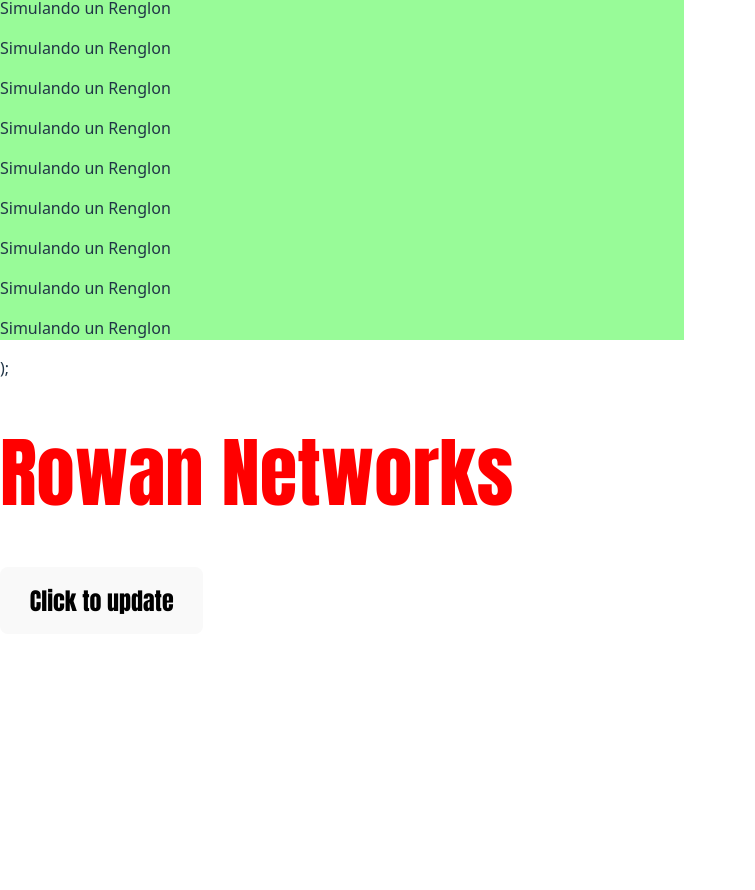
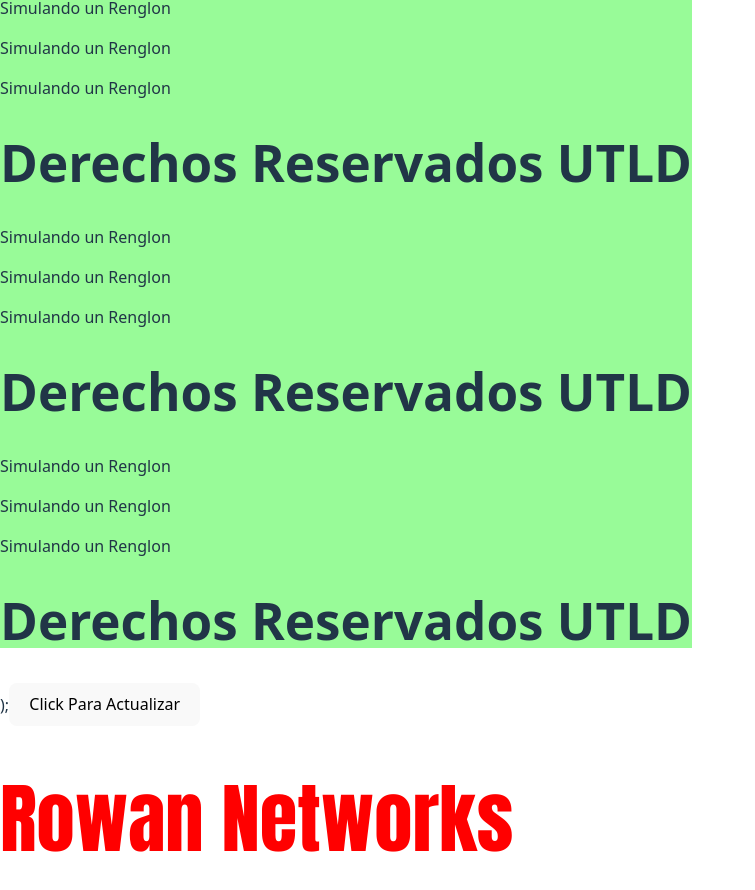
Before and after one commit to vicktor27/exercise1, a React (Vite) app: page / in a window 1280 px wide. Shown: the part 334-1224 px from the top of the page, without its empty margins (0-755 px from the left). Before the commit the page ends 968 px from the top, so only its background shows below. Built offline with nearby package versions, Linux system fonts and the light colour scheme.

Commit message:
BREAKING CHANGE: initial commit

```diff
--- a/src/App.jsx
+++ b/src/App.jsx
@@ -2,16 +2,20 @@
 import Footer from "./components/Footer/Footer";
 import Main from "./components/Main/Main";
 import { useState } from "react";
+import { AppContext } from "./components/AppContext/AppContext";
 
 function App() {
   let name = "PhD Victor M Solis Cardoza";
   const [companyName, setCompanyName] = useState("Rowan Networks");
+  const [copyRight, setCopyRight] = useState("Derechos Reservados UTLD");
   return (
-    <>
-      <Header companyName={companyName} />
-      <Main />
-      <Footer companyName={companyName} setCompanyName={setCompanyName} />
-    </>
+    <AppContext.Provider value={{ copyRight, setCopyRight }}>
+      <>
+        <Header companyName={companyName} />
+        <Main />
+        <Footer companyName={companyName} setCompanyName={setCompanyName} />
+      </>
+    </AppContext.Provider>
   );
 }
 
--- /dev/null
+++ b/src/components/AppContext/AppContext.jsx
@@ -0,0 +1,6 @@
+import { createContext } from "react";
+
+export const AppContext = createContext();
+
+//POR DEFAULT EL CREATECONTEXT TIENE CHILDREN
+//COMPONENTE CLASE
--- a/src/components/Main/Main.jsx
+++ b/src/components/Main/Main.jsx
@@ -1,6 +1,8 @@
 import "./Main.css";
 import Section from "./components/Section/Section";
 import Row from "./components/Row/Row";
+import Botonazo from "./components/Botonazo/Botonazo";
+
 function Main() {
   return (
     <main>
@@ -10,6 +12,8 @@
         <Row />
         <Row />
       </Section>
+
+      <Botonazo />
     </main>
   );
 }
--- /dev/null
+++ b/src/components/Main/components/Botonazo/Botonazo.jsx
@@ -0,0 +1,16 @@
+import { useContext } from "react";
+import { AppContext } from "../../../AppContext/AppContext";
+function Botonazo() {
+  const { setCopyRight } = useContext(AppContext);
+  return (
+    <button
+      onClick={() => {
+        setCopyRight("EL NUEVO VALOR EL NUEVO DUEÑO");
+      }}
+    >
+      Click Para Actualizar
+    </button>
+  );
+}
+
+export default Botonazo;
--- /dev/null
+++ b/src/components/Main/components/Row/CopyRight.jsx
@@ -0,0 +1,8 @@
+import { useContext } from "react";
+import { AppContext } from "../../../AppContext/AppContext";
+function CopyRight() {
+  const { copyRight } = useContext(AppContext);
+  return <h1>{copyRight}</h1>;
+}
+
+export default CopyRight;
--- a/src/components/Main/components/Row/Row.jsx
+++ b/src/components/Main/components/Row/Row.jsx
@@ -1,9 +1,12 @@
+import CopyRight from "./CopyRight";
+
 function Row() {
   return (
     <>
       <p>Simulando un Renglon</p>
       <p>Simulando un Renglon</p>
       <p>Simulando un Renglon</p>
+      <CopyRight />
     </>
   );
 }
```
